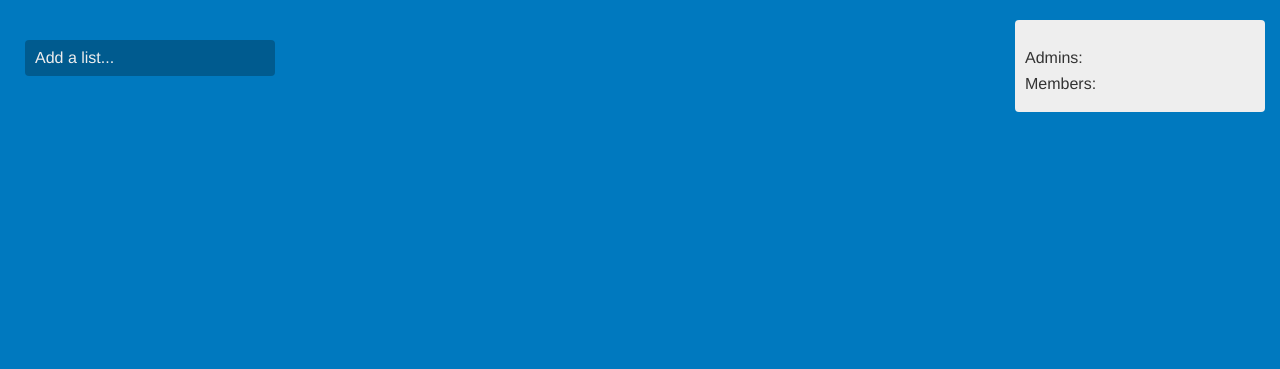
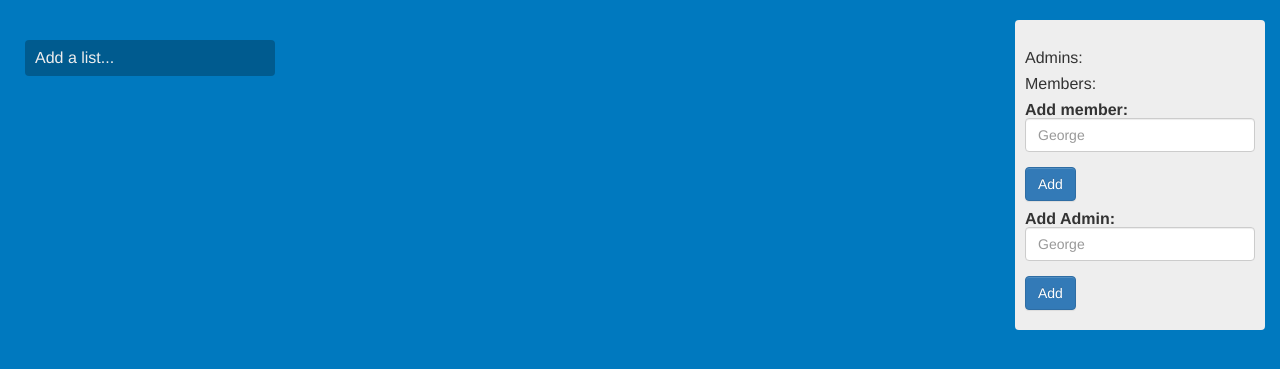
Before and after one commit to KristianTashkov/prello, a Django app: template boards/templates/boards/board.html in a window 1280 px wide. Shown: the part 52-421 px from the top of the page. Run offline with Django 3.2, Linux system fonts and the light colour scheme; the template is opened without the code that fills it, so the values that code supplies are empty; some libraries are stand-ins or nearby versions.

Commit message:
Members control

```diff
--- a/boards/templates/boards/board.html
+++ b/boards/templates/boards/board.html
@@ -47,17 +47,57 @@
 	 <div class="board-name">{{ board.title }}</div>
 	 <p>
 	 	<div>Admins:</div>
-	 	<ul class="members-list">
+	 	<ul class="board-nav-bar-item">
 	 	{% for member in board.board_admins %}
-	 		<li>{{ member.username }}</li>
+	 		<li>
+	 		<div style="display: inline-block;">
+	 			{{ member.username }}
+ 			</div>
+
+	 		<form style="display: inline-block;" method="post" action="{% url 'remove_admin' %}">
+	      	{% csrf_token %}
+	      	<input type="hidden" name="user_id" value="{{ member.id }}" />
+	      	<input type="hidden" name="board_id" value="{{ board.id }}" />
+	 		<a href="#" onclick="$(this).closest('form').submit()"><i class="fa fa-times"></i></a>
+	 		</form>
+	 		</li>
 	 	{% endfor %}
 	 	</ul>
 	 	<div>Members:</div>
-	 	<ul class="members-list">
+	 	<ul class="board-nav-bar-item">
 	 	{% for member in board.board_members %}
-	 		<li>{{ member.username }}</li>
+	 		<li>
+ 			<div style="display: inline-block;">
+	 			{{ member.username }}
+ 			</div>
+
+	 		<form style="display: inline-block;" method="post" action="{% url 'remove_member' %}">
+	      	{% csrf_token %}
+	      	<input type="hidden" name="user_id" value="{{ member.id }}" />
+	      	<input type="hidden" name="board_id" value="{{ board.id }}" />
+	 		<a href="#" onclick="$(this).closest('form').submit()"><i class="fa fa-times"></i></a>
+	 		</form>
+	 		</li>
 	 	{% endfor %}
 	 	</ul>
+	 	<form class="board-nav-bar-item" method="post" action="{% url 'add_member' %}">
+	      {% csrf_token %}
+	      <input type="hidden" id="board_id " name="board_id" value="{{ board.id }}" />
+	      <div class="form-group">
+	        <label for="list_title">Add member:</label>
+	        <input type="text" class="form-control" id="member_username" name="member_username" placeholder="George"/>
+	      </div>
+          <input type="submit" class="btn btn-primary" value="Add" />
+	    </form>
+	    <form class="board-nav-bar-item" method="post" action="{% url 'add_admin' %}">
+	      {% csrf_token %}
+	      <input type="hidden" id="board_id " name="board_id" value="{{ board.id }}" />
+	      <div class="form-group">
+	        <label for="list_title">Add Admin:</label>
+	        <input type="text" class="form-control" id="member_username" name="member_username" placeholder="George"/>
+	      </div>
+          <input type="submit" class="btn btn-primary" value="Add" />
+	    </form>
 	 </p>
 </div>
 
--- a/boards/urls.py
+++ b/boards/urls.py
@@ -7,5 +7,9 @@ urlpatterns = [
     url(r'^new/$', views.new_board, name="new_board"),
     url(r'^list/new/$', views.new_list, name="new_list"),
     url(r'^list_item/new/$', views.new_list_item, name="new_list_item"),
+    url(r'^member/new/$', views.new_member, name="add_member"),
+    url(r'^member/admin/new/$', views.new_admin, name="add_admin"),
+    url(r'^member/remove/$', views.remove_member, name="remove_member"),
+    url(r'^member/admin/remove/$', views.remove_admin, name="remove_admin"),
     url(r'^$', views.boards, name="boards"),
 ]
--- a/static/css/board.css
+++ b/static/css/board.css
@@ -16,6 +16,10 @@ body .container {
     background-color: #EEE;
 }
 
+.board-nav-bar-item {
+    margin-bottom: 10px;
+}
+
 #board_lists
 {
     width: 78%;
@@ -28,11 +32,7 @@ body .container {
     margin-bottom: 20px
 }
 
-.members-list {
-    margin-bottom: 10px
-}
-
-.members-list li {
+.board-nav-bar-item li {
     margin-left:30px;
 }
 
```
Also changed, not shown: boards/views.py (+59 -0 lines).
